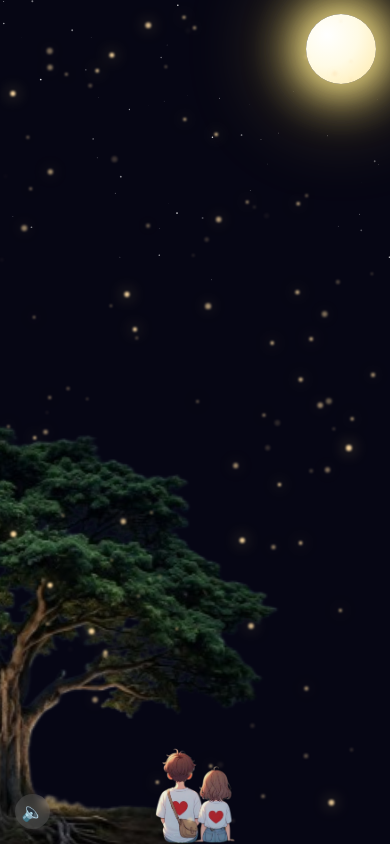
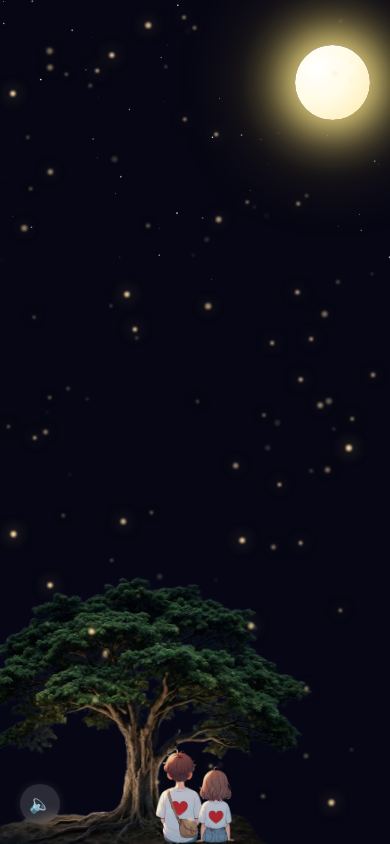
Before and after one commit to BeThienchuche/domdom, a plain HTML site: page index.html in a window 390 px wide. Drawn offline with Linux system fonts and the light colour scheme.

Commit message:
Update i.css

```diff
--- a/i.css
+++ b/i.css
@@ -123,3 +123,29 @@ html, body {
     background: rgba(255, 255, 255, 0.3);
     transform: scale(1.1); /* Hơi to lên khi di chuột vào */
 }
+@media (max-width: 600px) {
+    /* 1. Kéo mặt trăng xuống một chút để không vướng tai thỏ iPhone */
+    .moon {
+        top: 45px;
+        right: 20px;
+        width: 75px;
+        height: 75px;
+    }
+
+
+    /* 3. Thu nhỏ cái cây và căn chỉnh lại sát bên trái cặp đôi */
+    #treeImage {
+        width: 650px;           /* Thu nhỏ cây lại cho vừa màn hình hẹp */
+        bottom: -30px;          /* Hạ gốc cây xuống 1 chút */
+        left: calc(50% - 380px); /* Đẩy cây sang trái để nhường chỗ cho cặp đôi */
+    }
+
+    /* 4. Thu nhỏ nút nhạc và đẩy lên cao 1 xíu tránh thanh vuốt Home của iPhone */
+    #musicToggle {
+        bottom: 20px;
+        left: 20px;
+        width: 40px;
+        height: 40px;
+        font-size: 18px;
+    }
+}
```
